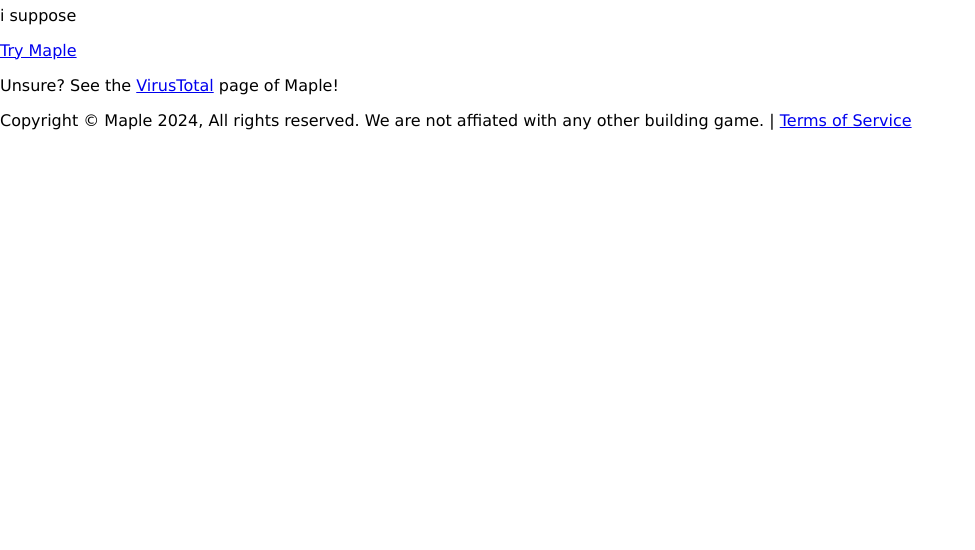
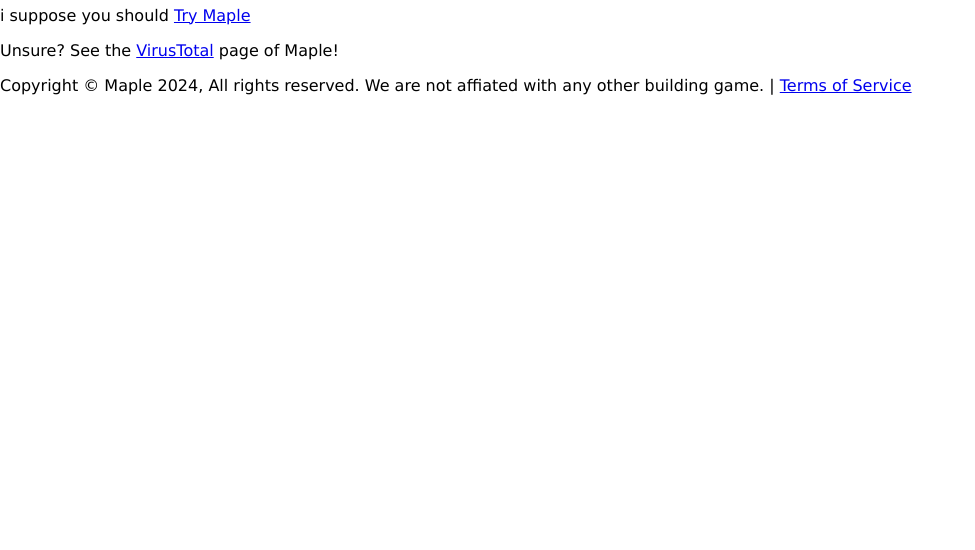
Before and after one commit to RandomDude101Offical/maple, a plain HTML site: page index.html in a window 1280 px wide. Shown: the part 250-800 px from the top of the page, without its empty margins (0-975 px from the left). Drawn offline with Linux system fonts and the light colour scheme.

Commit message:
Update index.html

```diff
--- a/index.html
+++ b/index.html
@@ -9,8 +9,7 @@
 <body>
   <img src="images/bannerm.png" alt="Banner" class="banner">
   <h1>Welcome to MAPLE!</h1>
-  <p>i suppose</p>
-  <a href="https://drive.google.com/drive/folders/1d8i_-6BAwy-kBEWIYnjCKIdinxEuRPKG">Try Maple</a>
+  <p>i suppose you should <a href="https://drive.google.com/drive/folders/1d8i_-6BAwy-kBEWIYnjCKIdinxEuRPKG">Try Maple</a></p>
   <p>Unsure? See the <a href="https://www.virustotal.com/gui/file/7abc92ad1ae4ebf02edd19702dcbb39ce50ec3927141d4ebb769bcbc8119ee66/detection">VirusTotal</a> page of Maple!</p>
   <footer>
     Copyright © Maple 2024, All rights reserved. We are not affiated with any other building game. |
```
